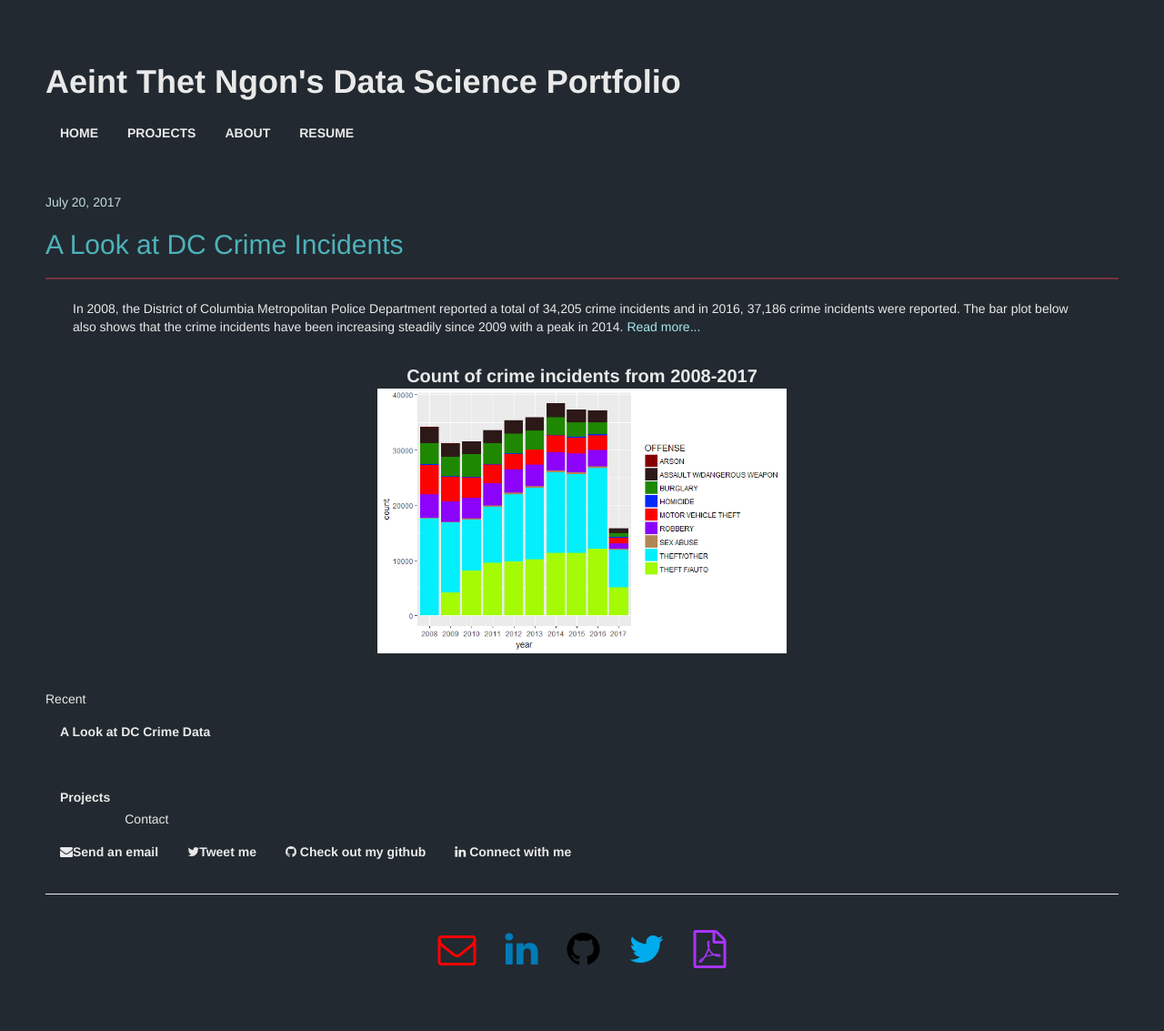
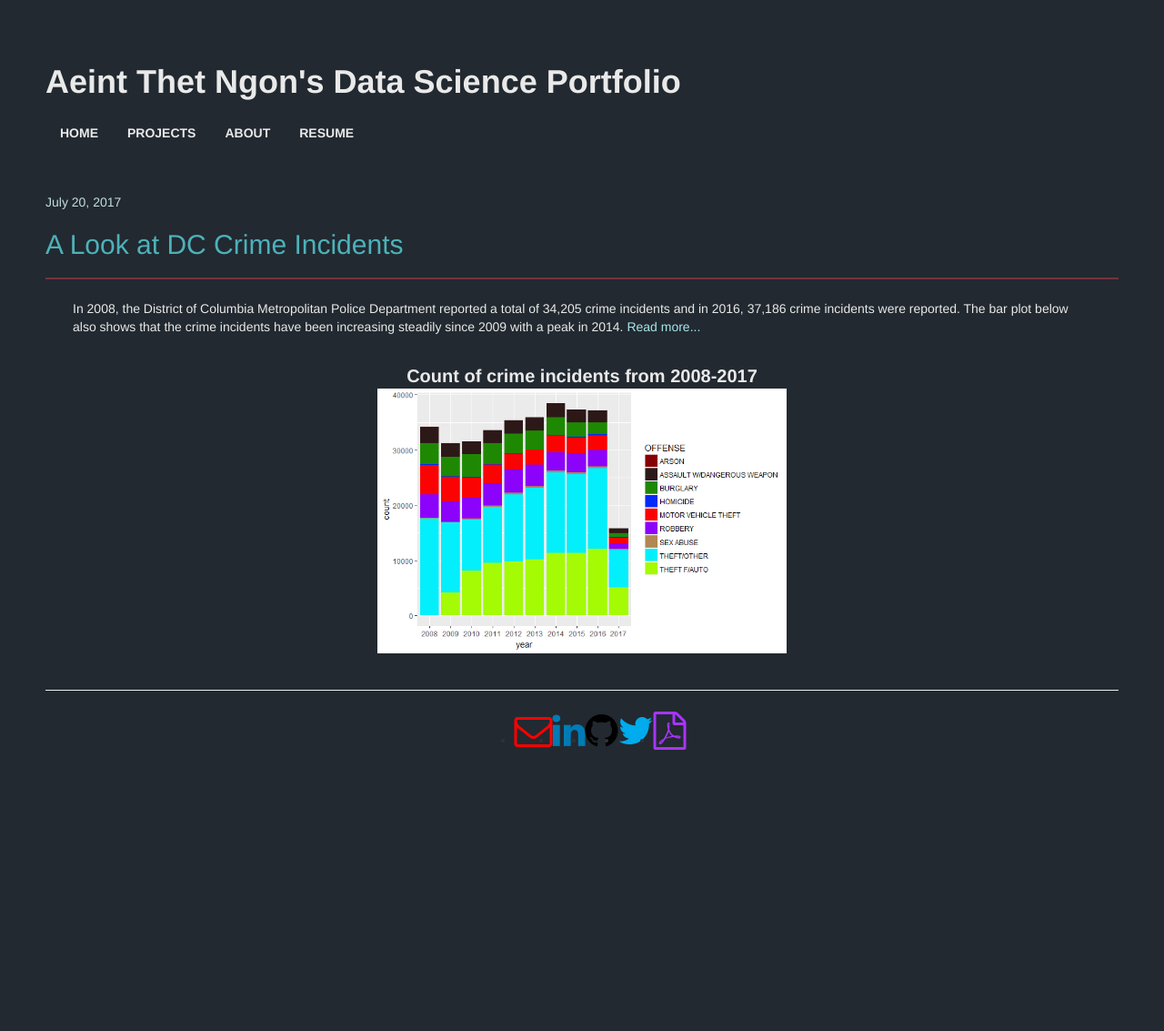
Before and after one commit to aeintngon/old-webpage, a Jekyll site: the page built from index.html, in a window 1280 px wide. Shown: the whole page at 91% size. Built offline with Jekyll 4.4.1, drawn with Linux system fonts in a browser that asks for light colours; nearby versions of some CDN libraries; after the commit the page ends 900 px from its top, so only the background shows below that.

Commit message:
style update 1

```diff
--- a/CSS/styles.css
+++ b/CSS/styles.css
@@ -43,18 +43,18 @@
 	margin-bottom: 12px;
 }
 
-ul {
+.header-list {
     list-style: none;
     margin: 0;
     padding: 0;
     overflow: hidden;
 }
 
-li {
+.header-list li {
     float: left;
 }
 
-li a {
+.header-list li a {
     display: block;
     font-weight: bold;
     color: #E9E9E9;
@@ -63,7 +63,7 @@
     text-decoration: none;
 }
 
-li a:hover {
+.header-list li a:hover {
     background-color: #4EB1BA;
 }
 
--- a/_layouts/default.html
+++ b/_layouts/default.html
@@ -13,7 +13,7 @@
 <body>
 
 <h1>Aeint Thet Ngon's Data Science Portfolio</h1>
-<ul>
+<ul class="header-list">
   <li><a href="./index.html">HOME</a></li>
   <li><a href="./projects.html">PROJECTS</a></li>
   <li><a href="./about.html">ABOUT</a></li>
@@ -22,7 +22,7 @@
 <br><br>
 
   {{content}}
-
+<!--
 <aside>
   <ul>
     <br><li>Recent</li></br>
@@ -39,7 +39,7 @@
     </ul>
   </ul>
 </aside>
-
+  -->
 <hr id='bottom-line'>
 
 <footer class="footer">
```
